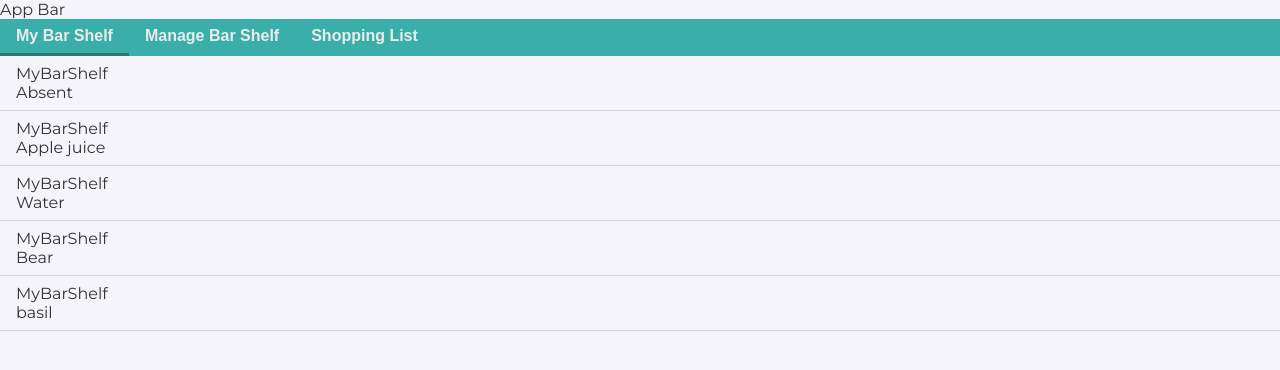
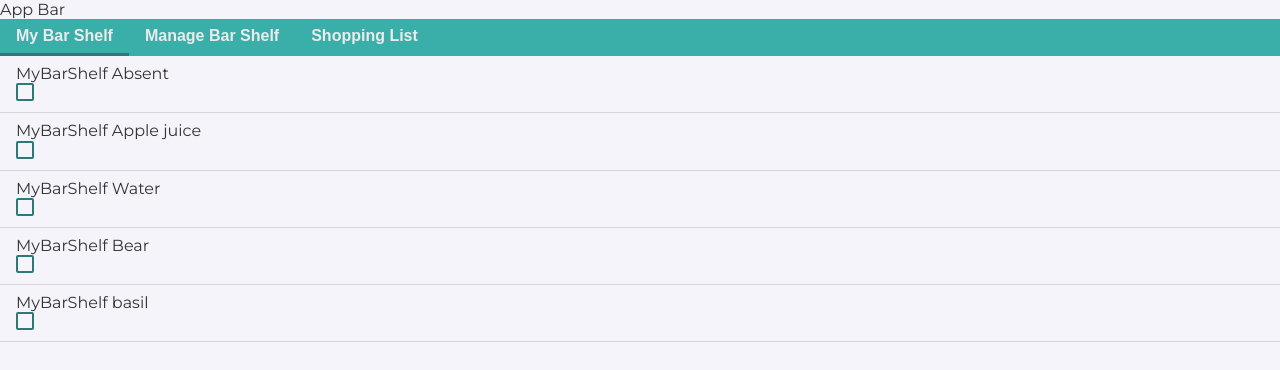
Before and after one commit to popingalov/socialbar, a React (Create React App) app: page /ingredients in a window 1280 px wide. Shown: the top 370 px of the page. Built offline with nearby package versions, Linux system fonts and the light colour scheme; data requests are answered from the project's data file.

Commit message:
checkbox added

```diff
--- a/package.json
+++ b/package.json
@@ -14,6 +14,7 @@
     "@types/react": "^18.0.26",
     "@types/react-dom": "^18.0.9",
     "@types/react-redux": "^7.1.24",
+    "framer-motion": "^7.6.19",
     "i18next": "^22.1.5",
     "json-server": "^0.17.1",
     "react": "^18.2.0",
--- a/public/index.html
+++ b/public/index.html
@@ -10,6 +10,7 @@
   <link rel="preconnect" href="https://fonts.googleapis.com">
   <link rel="preconnect" href="https://fonts.gstatic.com" crossorigin>
   <link href="https://fonts.googleapis.com/css2?family=Montserrat:wght@400;500;600;700&display=swap" rel="stylesheet">
+  <link rel="stylesheet" href="https://fonts.googleapis.com/icon?family=Material+Icons" />
   <title>React App</title>
 </head>
 
--- a/src/Components/button/Button.styled.ts
+++ b/src/Components/button/Button.styled.ts
@@ -1,10 +1,11 @@
 import styled from 'styled-components';
+import { motion } from 'framer-motion';
 
 type props = {
   selected?: boolean;
 };
 
-export const ButtonStyled = styled.button<props>`
+export const ButtonStyled = styled(motion.button)<props>`
   display: block;
   border: none;
   padding-top: ${p => p.theme.space[2]}px;
--- a/src/Components/button/Button.tsx
+++ b/src/Components/button/Button.tsx
@@ -15,7 +15,12 @@ export const Button: React.FC<IProps> = ({
   selected = false,
 }) => {
   return (
-    <ButtonStyled type={type} onClick={onClick} selected={selected}>
+    <ButtonStyled
+      whileTap={{ scale: 0.95 }}
+      type={type}
+      onClick={onClick}
+      selected={selected}
+    >
       {children}
     </ButtonStyled>
   );
--- /dev/null
+++ b/src/Components/checkbox/Checkbox.styled.ts
@@ -0,0 +1,48 @@
+import { motion } from 'framer-motion';
+import styled from 'styled-components';
+
+export const CheckboxContainer = styled.div`
+  display: inline-block;
+  vertical-align: middle;
+  cursor: pointer;
+`;
+
+export const Icon = styled.svg`
+  fill: none;
+  stroke: white;
+  transform: translateY(-3px);
+  stroke-width: 2px;
+`;
+
+// Hide checkbox visually but remain accessible to screen readers.
+export const HiddenCheckbox = styled.input.attrs({ type: 'checkbox' })`
+  border: 0;
+  clip: rect(0 0 0 0);
+  clippath: inset(50%);
+  height: 1px;
+  margin: -1px;
+  overflow: hidden;
+  padding: 0;
+  position: absolute;
+  white-space: nowrap;
+  width: 1px;
+`;
+
+export const StyledCheckbox = styled(motion.div)<{ checked: boolean }>`
+  display: inline-block;
+  width: 18px;
+  height: 18px;
+  background-color: ${p =>
+    p.checked ? p.theme.colors.accent : p.theme.colors.mainBackgroundColor};
+  border: 2px solid ${p => p.theme.colors.accent};
+  border-radius: 2px;
+  transition: all 150ms;
+
+  ${HiddenCheckbox}:focus + & {
+    box-shadow: 0 0 0 1px ${p => p.theme.colors.secondaryAccent};
+  }
+
+  ${Icon} {
+    visibility: ${p => (p.checked ? 'visible' : 'hidden')};
+  }
+`;
--- /dev/null
+++ b/src/Components/checkbox/Checkbox.tsx
@@ -0,0 +1,36 @@
+import React from 'react';
+import {
+  CheckboxContainer,
+  HiddenCheckbox,
+  Icon,
+  StyledCheckbox,
+} from './Checkbox.styled';
+
+interface IProps {
+  className?: string;
+  checked: boolean;
+  onChange: (event: React.ChangeEvent<HTMLInputElement>) => void;
+  labelWrap?: boolean;
+}
+
+export const Checkbox: React.FC<IProps> = ({
+  className,
+  checked,
+  labelWrap = true,
+  ...props
+}) => {
+  const content = (
+    <CheckboxContainer onClick={e => e.stopPropagation()} className={className}>
+      <HiddenCheckbox checked={checked} {...props} />
+      <StyledCheckbox whileTap={{ scale: 0.9 }} checked={checked}>
+        <Icon viewBox="1 0 20 20">
+          <polyline points="20 6 9 17 4 12" />
+        </Icon>
+      </StyledCheckbox>
+    </CheckboxContainer>
+  );
+
+  return labelWrap ? <label>{content}</label> : <>{content}</>;
+};
+
+export default Checkbox;
--- /dev/null
+++ b/src/Components/ingredientCard/IngredientCard.tsx
@@ -0,0 +1,29 @@
+import { Checkbox } from 'Components/checkbox/Checkbox';
+import { useState } from 'react';
+// import { useState } from 'react';
+
+// @use "@material/checkbox";
+// @use "@material/form-field";
+
+// @include checkbox.core-styles;
+// @include form - field.core - styles;
+
+interface IProps {
+  type: string;
+  name: string;
+}
+export const IngredientCard: React.FC<IProps> = ({ type, name }) => {
+  const [checked, setChecked] = useState(false);
+
+  return (
+    <>
+      <p>
+        {type} {name}
+      </p>
+      <Checkbox
+        checked={checked}
+        onChange={e => setChecked(e.target.checked)}
+      />
+    </>
+  );
+};
--- a/src/Components/ingredientsList/IngredientsList.tsx
+++ b/src/Components/ingredientsList/IngredientsList.tsx
@@ -3,6 +3,7 @@ import { useTakeIngredientsQuery } from 'redux/apis/operation';
 import { BarList } from 'Components/barList/BarList';
 import { selectIngredientFilter } from 'redux/filter/filterSelectors';
 import { useSelector } from 'react-redux';
+import { IngredientCard } from 'Components/ingredientCard/IngredientCard';
 
 export const IngredientsList = () => {
   const { data: ingredients } = useTakeIngredientsQuery(5);
@@ -15,8 +16,7 @@ export const IngredientsList = () => {
         ingredients.map(({ name }) => (
           <li key={name}>
             <Link to={`/`}>
-              <p>{ingredientFilter}</p>
-              <p>{name}</p>
+              <IngredientCard type={ingredientFilter} name={name} />
             </Link>
           </li>
         ))}
--- a/src/redux/apis/operation.ts
+++ b/src/redux/apis/operation.ts
@@ -9,7 +9,7 @@ export const startTest = createApi({
   baseQuery: fetchBaseQuery({ baseUrl: 'http://localhost:5000' }),
   keepUnusedDataFor: Infinity,
   endpoints: builder => ({
-    takeIngredients: builder.query({
+    takeIngredients: builder.query<IIngredient[], number>({
       query: limit => ({
         url: '/ingredients',
         params: {
@@ -19,7 +19,7 @@ export const startTest = createApi({
       providesTags: ['api'],
       transformResponse: (response: IIngredient[]) => response,
     }),
-    takeCocktails: builder.query({
+    takeCocktails: builder.query<ICocktail[], number>({
       query: limit => ({
         url: '/cocktail',
         params: {
```
Also changed, not shown: 1 other file (tests, documents, lock files or other folders).
